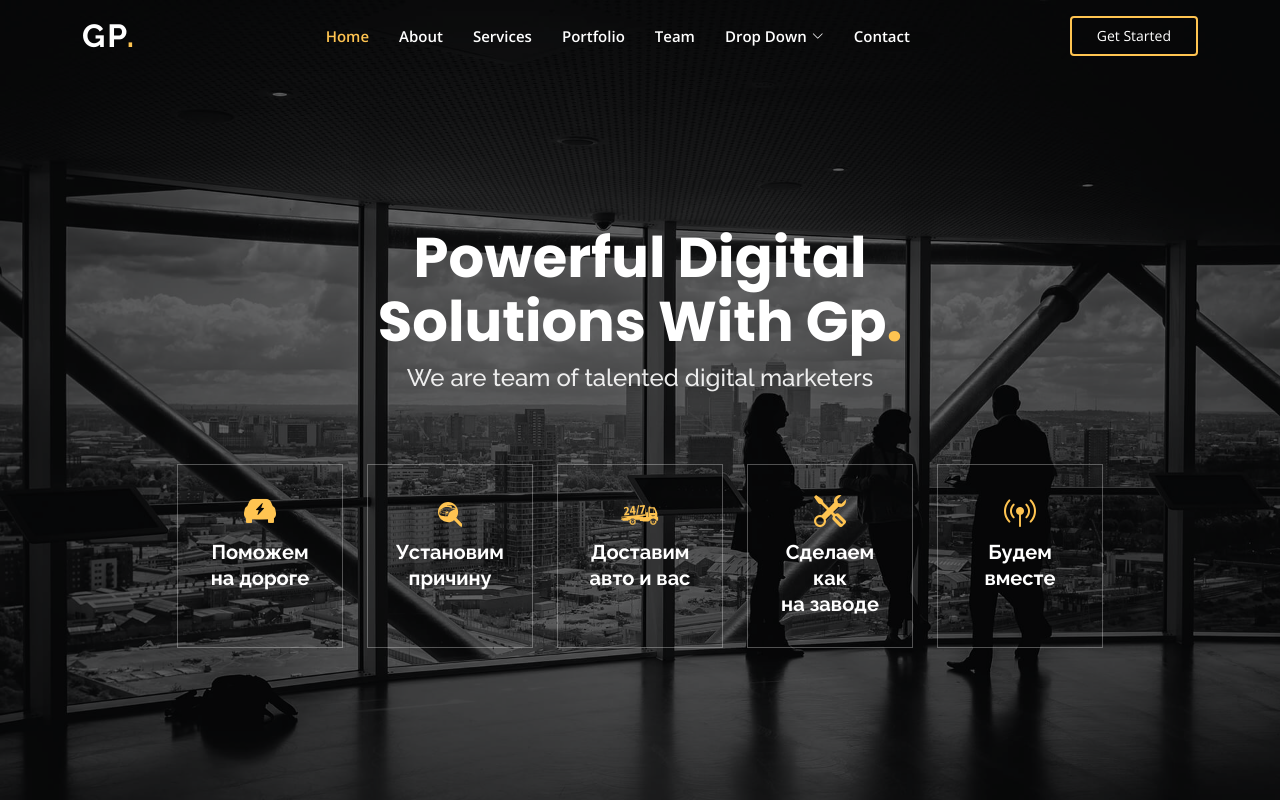
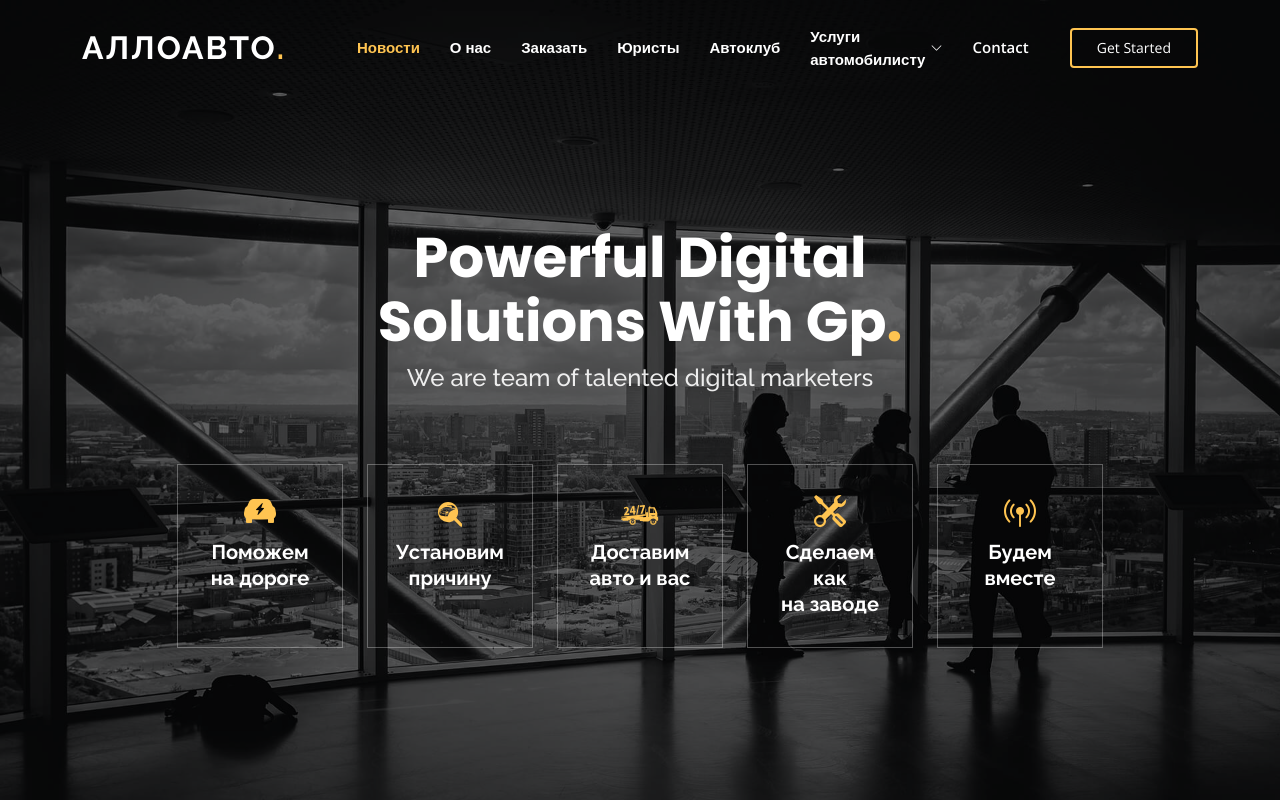
Before and after one commit to Lanzim68/Auto_portal, a plain HTML site: page index.html in a window 1280 px wide. Shown: the top 800 px of the page. Drawn offline with nearby package versions, Linux system fonts and the light colour scheme.

Commit message:
Update index.html

```diff
--- a/index.html
+++ b/index.html
@@ -47,23 +47,23 @@
   <header id="header" class="fixed-top ">
     <div class="container d-flex align-items-center justify-content-lg-between">
 
-      <h1 class="logo me-auto me-lg-0"><a href="index.html">Gp<span>.</span></a></h1>
+      <h1 class="logo me-auto me-lg-0"><a href="index.html">АллоАвто<span>.</span></a></h1>
       <!-- Uncomment below if you prefer to use an image logo -->
       <!-- <a href="index.html" class="logo me-auto me-lg-0"><img src="assets/img/logo.png" alt="" class="img-fluid"></a>-->
 
       <nav id="navbar" class="navbar order-last order-lg-0">
         <ul>
-          <li><a class="nav-link scrollto active" href="#hero">Home</a></li>
-          <li><a class="nav-link scrollto" href="#about">About</a></li>
-          <li><a class="nav-link scrollto" href="#services">Services</a></li>
-          <li><a class="nav-link scrollto " href="#portfolio">Portfolio</a></li>
-          <li><a class="nav-link scrollto" href="#team">Team</a></li>
-          <li class="dropdown"><a href="#"><span>Drop Down</span> <i class="bi bi-chevron-down"></i></a>
+          <li><a class="nav-link scrollto active" href="#hero">Новости</a></li>
+          <li><a class="nav-link scrollto" href="#about">О нас</a></li>
+          <li><a class="nav-link scrollto" href="#services">Заказать</a></li>
+          <li><a class="nav-link scrollto " href="#portfolio">Юристы</a></li>
+          <li><a class="nav-link scrollto" href="#team">Автоклуб</a></li>
+          <li class="dropdown"><a href="#"><span>Услуги <br>автомобилисту</span> <i class="bi bi-chevron-down"></i></a>
             <ul>
-              <li><a href="#">Drop Down 1</a></li>
-              <li class="dropdown"><a href="#"><span>Deep Drop Down</span> <i class="bi bi-chevron-right"></i></a>
+              <li><a href="#">Автомагазин</a></li>
+              <li class="dropdown"><a href="#"><span>Автомойка</span> <i class="bi bi-chevron-right"></i></a>
                 <ul>
-                  <li><a href="#">Deep Drop Down 1</a></li>
+                  <li><a href="#">Куплю-Продам</a></li>
                   <li><a href="#">Deep Drop Down 2</a></li>
                   <li><a href="#">Deep Drop Down 3</a></li>
                   <li><a href="#">Deep Drop Down 4</a></li>
```
